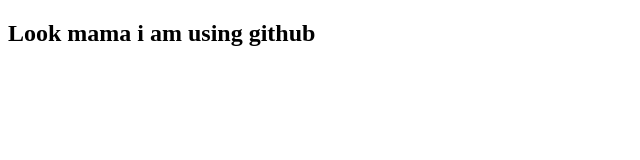
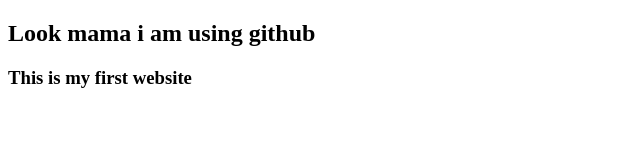
Before and after one commit to Anubhov024/Anubhov, a plain HTML site: page index.html in a window 1280 px wide. Shown: the whole page, without its empty margins (0-640 px from the left). Drawn offline with Linux system fonts and the light colour scheme.

Commit message:
added a new header

```diff
--- a/index.html
+++ b/index.html
@@ -7,5 +7,6 @@
 </head>
 <body>
 <h2>Look mama i am using github</h2>
+<h3>This is my first website</h3>
 </body>
 </html>
```
